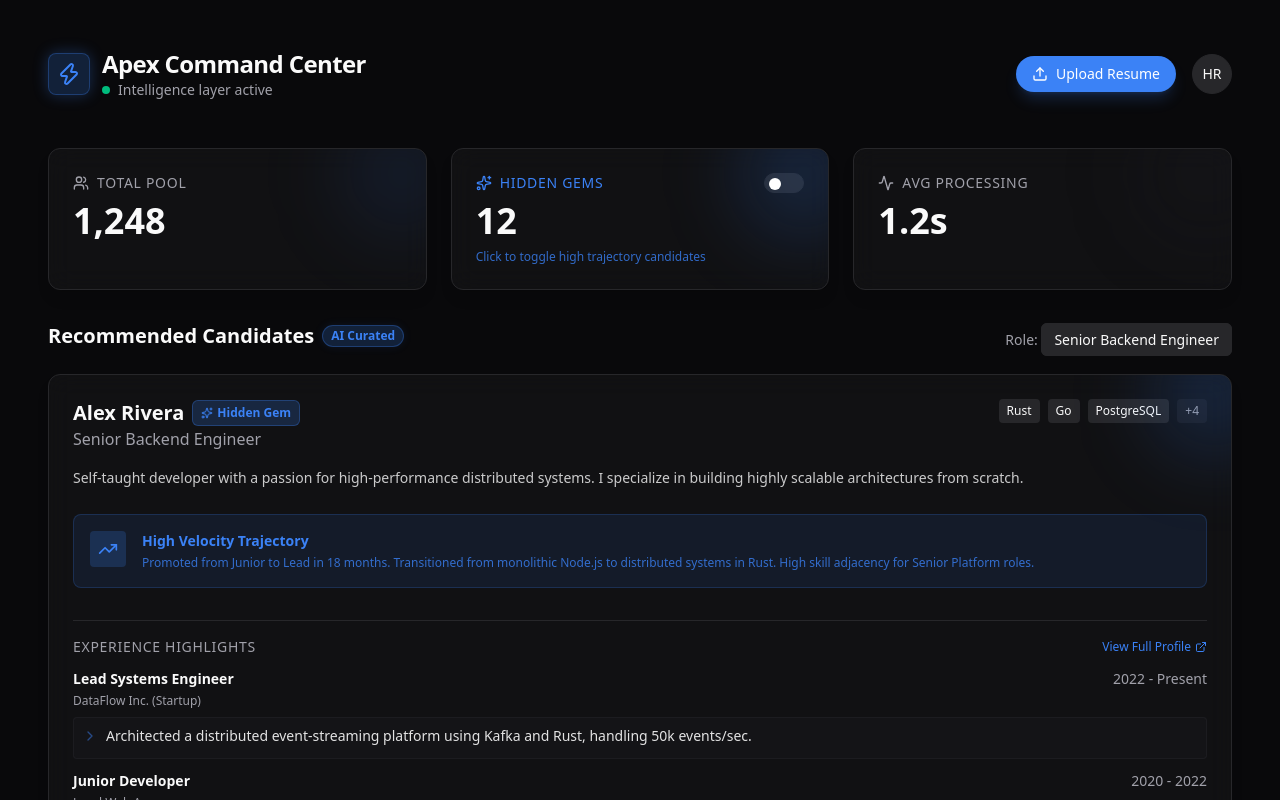
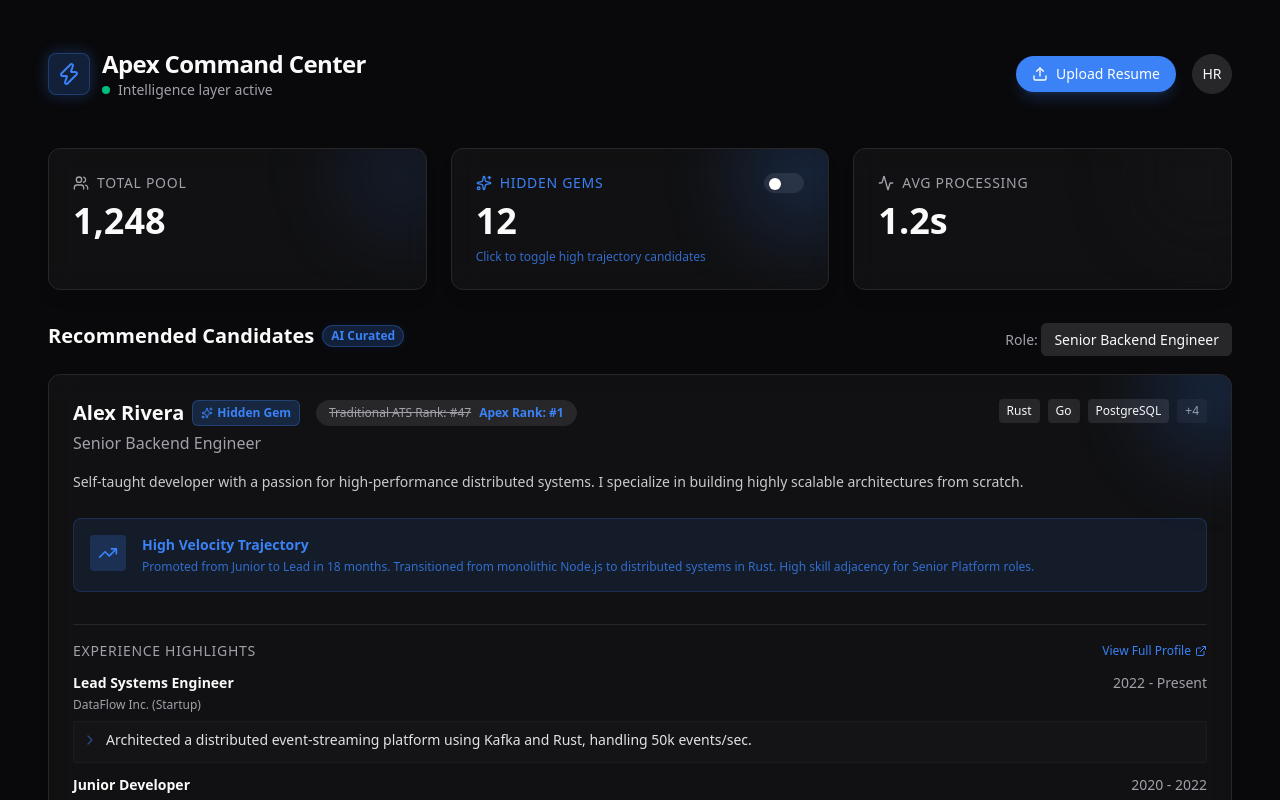
Before and after one commit to Aryans06/Apex, a Next.js app: page /dashboard in a window 1280 px wide. Shown: the top 800 px of the page. Built offline with nearby package versions, Linux system fonts and the light colour scheme.

Commit message:
feat: Implement page transitions and card ranks
- Improve user experience with smooth page navigation.
- Highlight "Hidden Gem" candidates with comparative ranking data.
- Enhance candidate card header layout for readability.

```diff
--- /dev/null
+++ b/src/app/template.tsx
@@ -0,0 +1,16 @@
+"use client";
+
+import { motion } from "framer-motion";
+
+export default function Template({ children }: { children: React.ReactNode }) {
+  return (
+    <motion.div
+      initial={{ opacity: 0, y: 15 }}
+      animate={{ opacity: 1, y: 0 }}
+      exit={{ opacity: 0, y: 15 }}
+      transition={{ ease: "easeInOut", duration: 0.4 }}
+    >
+      {children}
+    </motion.div>
+  );
+}
--- a/src/components/CandidateCard.tsx
+++ b/src/components/CandidateCard.tsx
@@ -25,16 +25,22 @@ export function CandidateCard({ candidate, onOpenProofOfWork }: CandidateCardPro
       <div className="flex-1 flex flex-col gap-4">
         <div className="flex justify-between items-start">
           <div>
-            <h3 className="text-xl font-bold flex items-center gap-2">
+            <h3 className="text-xl font-bold flex items-center gap-2 flex-wrap">
               {candidate.name}
               {isHiddenGem && (
-                <span className="flex items-center gap-1 text-xs font-semibold bg-primary/20 text-primary px-2 py-1 rounded-md border border-primary/30">
-                  <Sparkles className="w-3 h-3" />
-                  Hidden Gem
-                </span>
+                <>
+                  <span className="flex items-center gap-1 text-xs font-semibold bg-primary/20 text-primary px-2 py-1 rounded-md border border-primary/30">
+                    <Sparkles className="w-3 h-3" />
+                    Hidden Gem
+                  </span>
+                  <span className="flex items-center gap-2 text-xs font-medium ml-2 px-3 py-1 rounded-full bg-secondary border border-border">
+                    <span className="text-muted-foreground line-through">Traditional ATS Rank: #47</span>
+                    <span className="text-primary font-bold">Apex Rank: #1</span>
+                  </span>
+                </>
               )}
             </h3>
-            <p className="text-muted-foreground">{candidate.role}</p>
+            <p className="text-muted-foreground mt-1">{candidate.role}</p>
           </div>
           <div className="flex gap-2">
             {candidate.skills.slice(0, 3).map(skill => (
```
